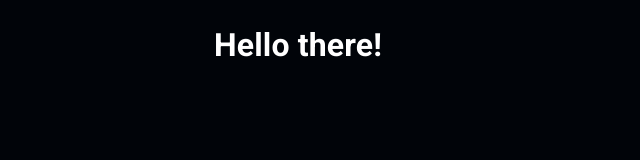
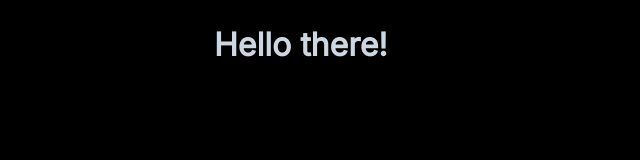
Before and after one commit to rikurauhala/rikurauhala.github.io, a React (Vite) app: page / in a window 1280 px wide. Shown: the top 160 px of the page, without its empty margins (0-640 px from the left). Built offline with nearby package versions, Linux system fonts and the light colour scheme.

Commit message:
Replace Material UI with Joy UI

```diff
--- a/index.html
+++ b/index.html
@@ -7,6 +7,18 @@
     <meta name="description" content="My personal homepage" />
     <title>Riku Rauhala</title>
     <link rel="icon" type="image/svg+xml" href="src/assets/favicon.ico" />
+    <style>
+      :root {
+        color-scheme: dark;
+        --joy-palette-primary-main: #90caf9;
+        --joy-palette-background-body: #000;
+        --joy-palette-text-primary: #fff;
+      }
+      body {
+        background-color: var(--joy-palette-background-body);
+        color: var(--joy-palette-text-primary);
+      }
+    </style>
   </head>
   <body>
     <div id="root"></div>
--- a/package.json
+++ b/package.json
@@ -16,9 +16,9 @@
   "dependencies": {
     "@emotion/react": "^11.11.4",
     "@emotion/styled": "^11.11.5",
-    "@fontsource/roboto": "^5.0.13",
+    "@fontsource/inter": "^5.0.18",
     "@mui/icons-material": "^5.15.15",
-    "@mui/material": "^5.15.21",
+    "@mui/joy": "^5.0.0-beta.36",
     "react": "^18.3.1",
     "react-dom": "^18.3.1"
   },
--- a/src/main.tsx
+++ b/src/main.tsx
@@ -1,7 +1,4 @@
-import '@fontsource/roboto/300.css'
-import '@fontsource/roboto/400.css'
-import '@fontsource/roboto/500.css'
-import '@fontsource/roboto/700.css'
+import '@fontsource/inter'
 
 import ReactDOM from 'react-dom/client'
 
--- a/src/theme.ts
+++ /dev/null
@@ -1,20 +0,0 @@
-import { createTheme } from '@mui/material/styles'
-
-const theme = createTheme({
-  palette: {
-    mode: 'dark',
-    primary: {
-      main: '#4493f8',
-      contrastText: '#fff',
-    },
-    secondary: {
-      main: '#848d97',
-    },
-    background: {
-      default: '#010409',
-      paper: '#0d1117',
-    },
-  },
-})
-
-export default theme
```
Also changed, not shown: src/App.tsx (+5 -7 lines), 1 other file (tests, documents, lock files or other folders).
